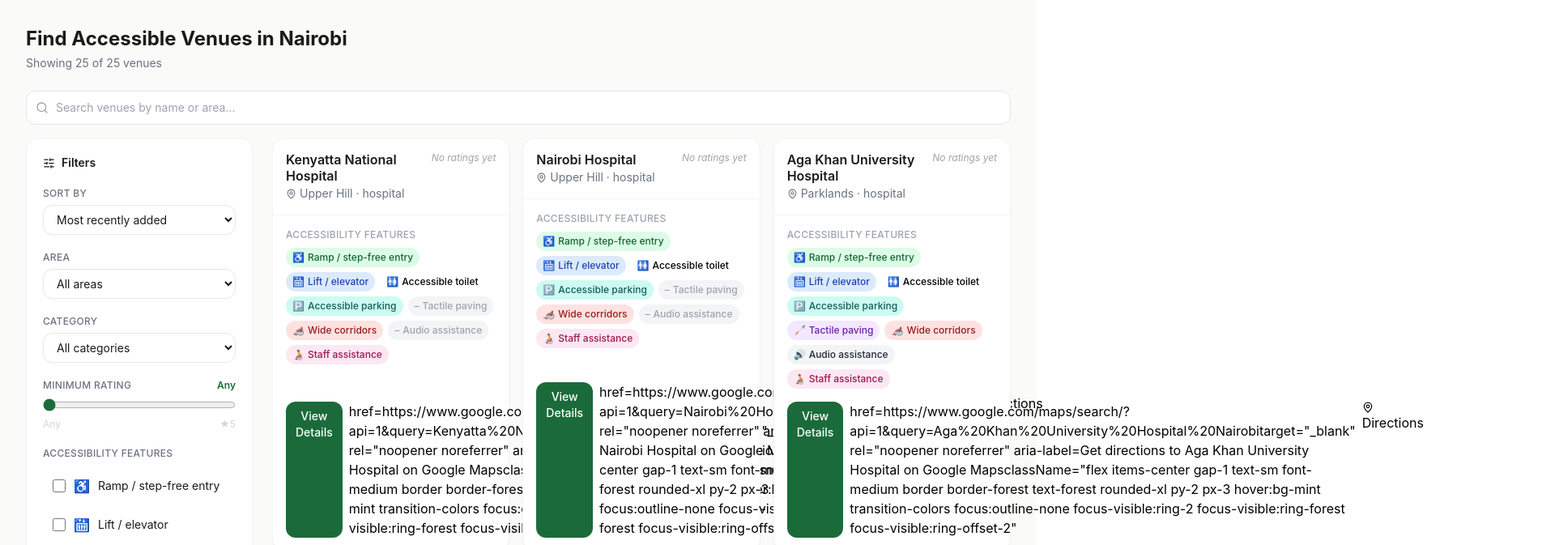
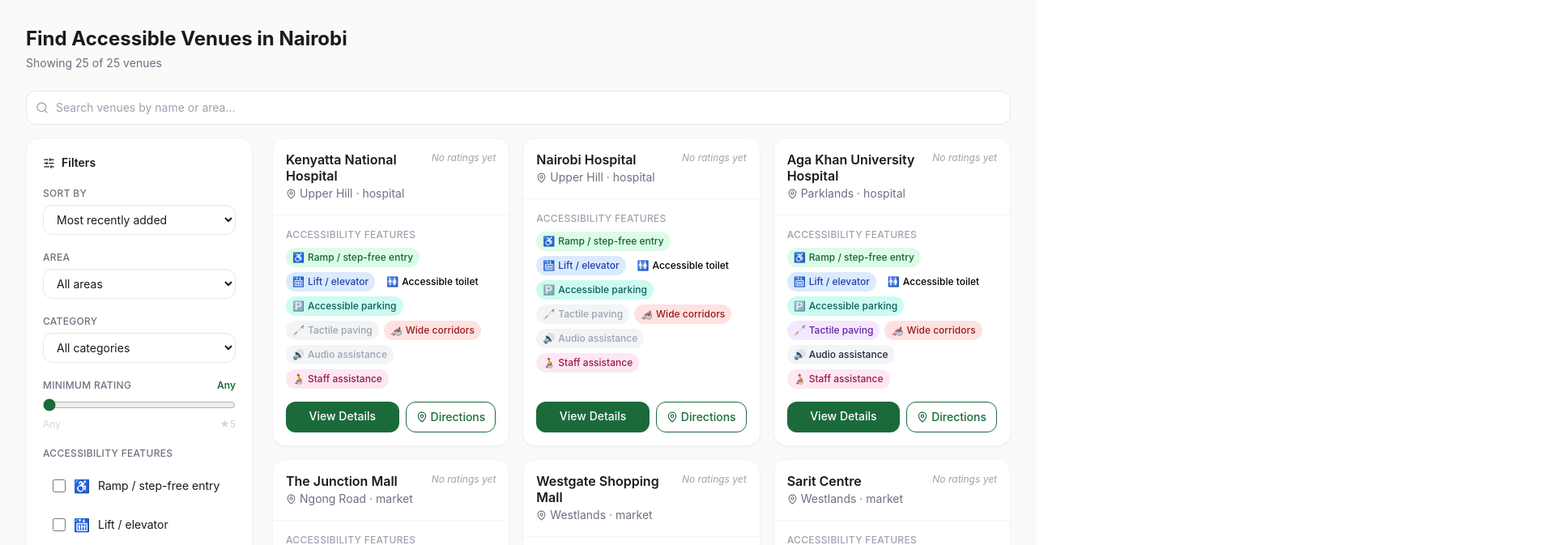
Before and after one commit to natasherr/accessmap-nairobi, a React (Vite) app: page /directory in a window 1280 px wide. Shown: the top 673 px of the page at 81% size, 1920 px wide, since content can reach past the window. Built offline with nearby package versions, Linux system fonts and the light colour scheme.

Commit message:
fix: show emoji on all badges and correct Directions button

```diff
--- a/src/components/AccessBadge.jsx
+++ b/src/components/AccessBadge.jsx
@@ -19,7 +19,7 @@
       `}
     >
       <span aria-hidden="true">
-        {isPresent ? emoji : '–'}
+        {emoji}
       </span>
       {label}
     </span>
--- a/src/components/VenueCard.jsx
+++ b/src/components/VenueCard.jsx
@@ -4,21 +4,7 @@
 import AccessBadge from './AccessBadge'
 import StarRating from './StarRating'
 
-/**
- * VenueCard
- * Displays a single venue as a card in the directory listing.
- *
- * Props:
- *  - venue   {object}  A venue object from useVenues()
- *  - reports {array}   All reports for this venue from useReports()
- *                      Pass as: reports.filter(r => r.venueId === venue.id)
- *
- * Used by: Directory.jsx (Member B)
- * Links to: /venue/:id — picked up by VenueDetail.jsx (Member C)
- * StarRating size="lg" is available for Member C to use on VenueDetail
- */
 export default function VenueCard({ venue, reports }) {
-  // Compute average rating from this venue's reports
   const avgRating =
     reports.length > 0
       ? Math.round(
@@ -26,20 +12,15 @@
         ) / 10
       : null
 
-  // Google Maps directions link — no API key needed
   const mapsUrl = `https://www.google.com/maps/search/?api=1&query=${encodeURIComponent(
     venue.name + ' Nairobi'
   )}`
 
   return (
     <article
-      className="bg-white rounded-2xl shadow-sm border border-gray-100
-                 hover:shadow-md transition-shadow duration-200
-                 focus-within:ring-2 focus-within:ring-forest
-                 flex flex-col"
+      className="bg-white rounded-2xl shadow-sm border border-gray-100 hover:shadow-md transition-shadow duration-200 focus-within:ring-2 focus-within:ring-forest flex flex-col"
       aria-label={`Venue: ${venue.name}`}
     >
-      {/* ── Card Header ── */}
       <div className="p-4 border-b border-gray-100">
         <div className="flex items-start justify-between gap-2">
           <div>
@@ -51,8 +32,6 @@
               {venue.area} · {venue.category}
             </p>
           </div>
-
-          {/* Rating or "No ratings" */}
           <div className="flex flex-col items-end shrink-0">
             {avgRating !== null ? (
               <>
@@ -69,7 +48,6 @@
         </div>
       </div>
 
-      {/* ── Accessibility Badges ── */}
       <div className="p-4 flex-1">
         <p className="text-xs font-medium text-gray-400 uppercase tracking-wide mb-2">
           Accessibility features
@@ -87,36 +65,25 @@
         </div>
       </div>
 
-      {/* ── Action Buttons ── */}
       <div className="p-4 pt-0 flex gap-2">
-        {/* Internal link → VenueDetail.jsx (Member C reads venue id via useParams) */}
         <Link
           to={`/venue/${venue.id}`}
-          className="flex-1 text-center text-sm font-medium
-                     bg-forest text-white rounded-xl py-2 px-3
-                     hover:bg-green-800 transition-colors
-                     focus:outline-none focus-visible:ring-2 focus-visible:ring-forest focus-visible:ring-offset-2"
+          className="flex-1 text-center text-sm font-medium bg-forest text-white rounded-xl py-2 px-3 hover:bg-green-800 transition-colors focus:outline-none focus-visible:ring-2 focus-visible:ring-forest focus-visible:ring-offset-2"
         >
           View Details
         </Link>
 
-        {/* External link → Google Maps, no API key needed */}
-
-          href={mapsUrl}
+          <a href={mapsUrl}
           target="_blank"
           rel="noopener noreferrer"
           aria-label={`Get directions to ${venue.name} on Google Maps`}
-          className="flex items-center gap-1 text-sm font-medium
-                     border border-forest text-forest rounded-xl py-2 px-3
-                     hover:bg-mint transition-colors
-                     focus:outline-none focus-visible:ring-2 focus-visible:ring-forest focus-visible:ring-offset-2"
-        <a>
+          className="flex items-center gap-1 text-sm font-medium border border-forest text-forest rounded-xl py-2 px-3 hover:bg-mint transition-colors focus:outline-none focus-visible:ring-2 focus-visible:ring-forest focus-visible:ring-offset-2"
+        >
           <MapPin size={14} aria-hidden="true" />
           Directions
         </a>
       </div>
 
-      {/* Report count footer */}
       {reports.length > 0 && (
         <div className="px-4 pb-3 flex items-center gap-1 text-xs text-gray-400">
           <FileText size={12} aria-hidden="true" />
```
